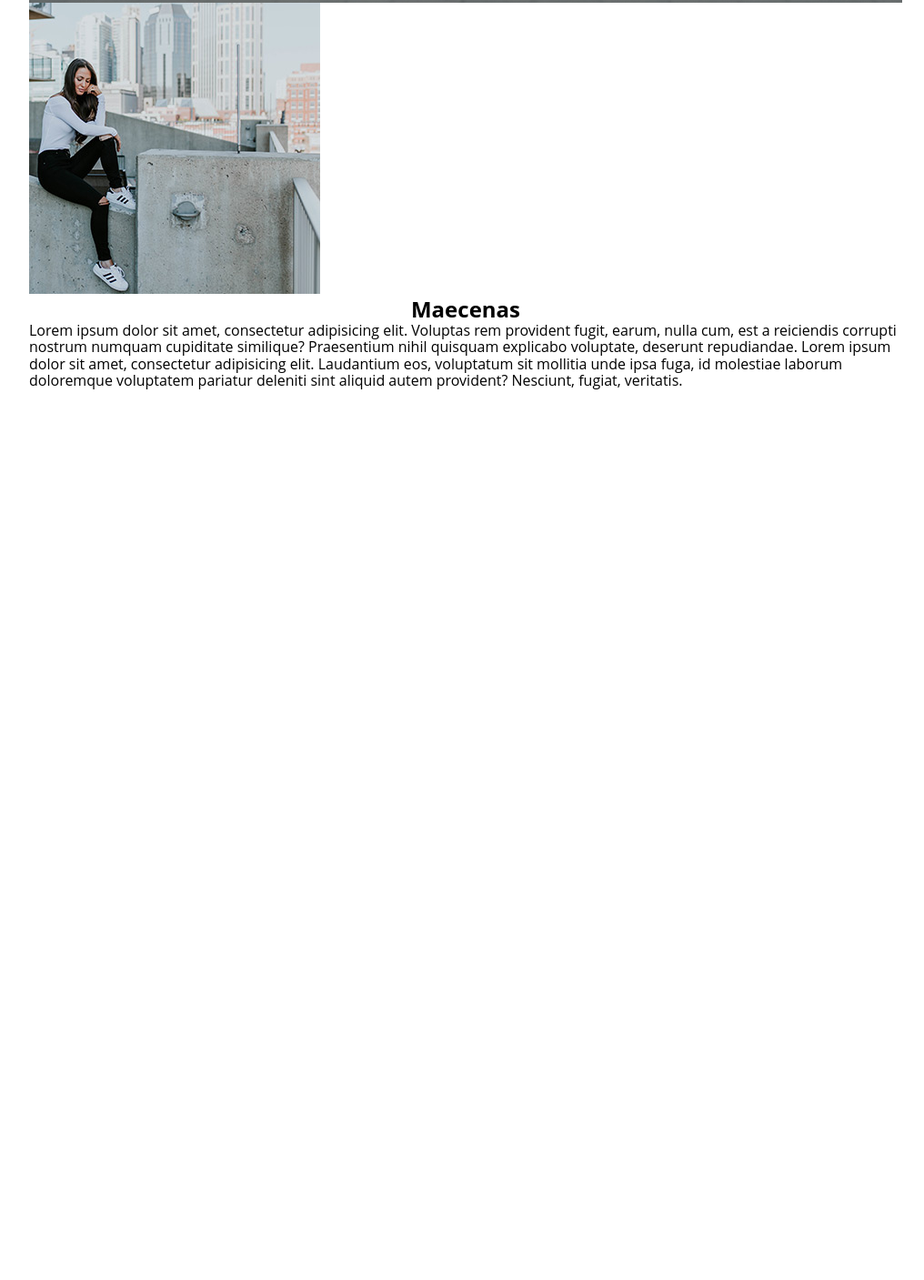
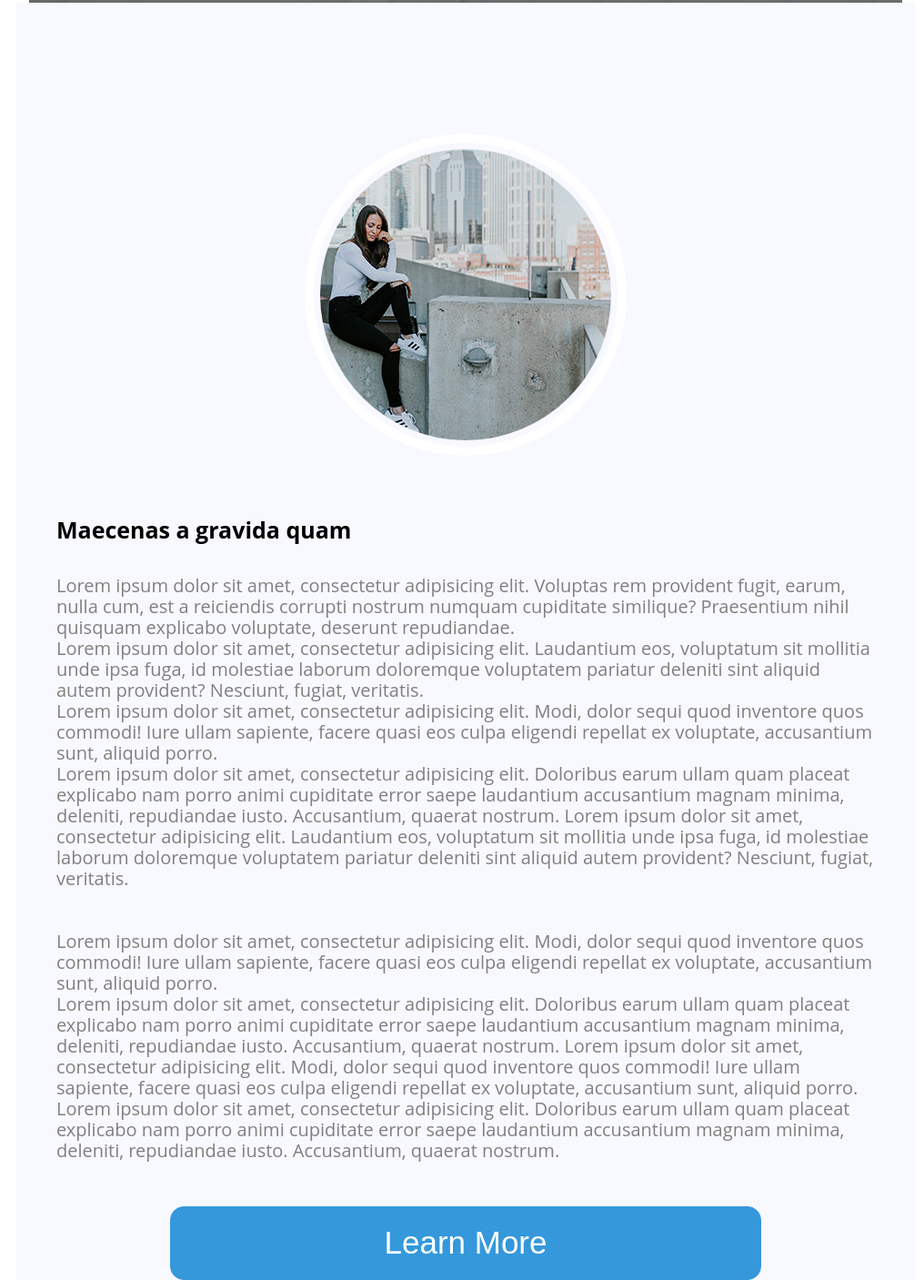
Before and after one commit to castroabigail/responsivescritorio, a plain HTML site: page index.html in a window 1280 px wide. Shown: the part 647-2054 px from the top of the page at 91% size, without its empty margins (128-1144 px from the left). Before the commit the page ends 1076 px from the top, so only its background shows below. Drawn offline with Linux system fonts and the light colour scheme.

Commit message:
complete seccion dos con css

```diff
--- a/css/style.css
+++ b/css/style.css
@@ -48,3 +48,38 @@ h1{
 	color: white;
 	margin-top: 3%;
 }
+.seccion2{
+	background-color: #F8F8FF;
+}
+.img1{
+	display: block;
+	margin:auto;
+	border-radius: 180px;
+	margin-top: 15%;
+	border: solid 10px white;
+	padding: 7px;
+}
+.Maecenas{
+	margin-top: 7%;
+	font-size: 25px;
+	margin-left: 30px;
+}
+.parrafo2{
+	margin-left: 30px;
+	margin-right: 30px;
+	margin-top: 35px;
+	color: gray;
+	font-size: 20px;
+}
+.botondos{
+	display: block;
+	margin:auto;
+	background-color: #3498db;
+	color: white;
+	padding: 2%;
+	border: solid 1px #3498db;
+	border-radius: 15px;
+	width: 650px;
+	margin-top: 50px;
+	font-size: 35px;
+}
--- a/index.html
+++ b/index.html
@@ -33,13 +33,22 @@
 		<button class="botonuno">Lear More</button>
 		</div>
 		</div>
-		<div>
-			<section class="seccion2">
-				<img src="img/pic01.jpg">
-				<h2 class="Maecenas text-center">Maecenas</h2>
-				<p>Lorem ipsum dolor sit amet, consectetur adipisicing elit. Voluptas rem provident fugit, earum, nulla cum, est a reiciendis corrupti nostrum numquam cupiditate similique? Praesentium nihil quisquam explicabo voluptate, deserunt repudiandae.
-				Lorem ipsum dolor sit amet, consectetur adipisicing elit. Laudantium eos, voluptatum sit mollitia unde ipsa fuga, id molestiae laborum doloremque voluptatem pariatur deleniti sint aliquid autem provident? Nesciunt, fugiat, veritatis.</p>
-
+		<div class="row">
+			<section class="col-12 seccion2">
+				<img class="img1" src="img/pic01.jpg">
+				<h2 class="Maecenas">Maecenas a gravida quam</h2>
+				<p class="parrafo2 text-izq">Lorem ipsum dolor sit amet, consectetur adipisicing elit. Voluptas rem provident fugit, earum, nulla cum, est a reiciendis corrupti nostrum numquam cupiditate similique? Praesentium nihil quisquam explicabo voluptate, deserunt repudiandae.<br>
+				Lorem ipsum dolor sit amet, consectetur adipisicing elit. Laudantium eos, voluptatum sit mollitia unde ipsa fuga, id molestiae laborum doloremque voluptatem pariatur deleniti sint aliquid autem provident? Nesciunt, fugiat, veritatis.<br>
+				Lorem ipsum dolor sit amet, consectetur adipisicing elit. Modi, dolor sequi quod inventore quos commodi! Iure ullam sapiente, facere quasi eos culpa eligendi repellat ex voluptate, accusantium sunt, aliquid porro.<br>
+				Lorem ipsum dolor sit amet, consectetur adipisicing elit. Doloribus earum ullam quam placeat explicabo nam porro animi cupiditate error saepe laudantium accusantium magnam minima, deleniti, repudiandae iusto. Accusantium, quaerat nostrum.
+				Lorem ipsum dolor sit amet, consectetur adipisicing elit. Laudantium eos, voluptatum sit mollitia unde ipsa fuga, id molestiae laborum doloremque voluptatem pariatur deleniti sint aliquid autem provident? Nesciunt, fugiat, veritatis.<br>
+				<br>
+				<br>
+				Lorem ipsum dolor sit amet, consectetur adipisicing elit. Modi, dolor sequi quod inventore quos commodi! Iure ullam sapiente, facere quasi eos culpa eligendi repellat ex voluptate, accusantium sunt, aliquid porro.<br>
+				Lorem ipsum dolor sit amet, consectetur adipisicing elit. Doloribus earum ullam quam placeat explicabo nam porro animi cupiditate error saepe laudantium accusantium magnam minima, deleniti, repudiandae iusto. Accusantium, quaerat nostrum.
+				Lorem ipsum dolor sit amet, consectetur adipisicing elit. Modi, dolor sequi quod inventore quos commodi! Iure ullam sapiente, facere quasi eos culpa eligendi repellat ex voluptate, accusantium sunt, aliquid porro.<br>
+				Lorem ipsum dolor sit amet, consectetur adipisicing elit. Doloribus earum ullam quam placeat explicabo nam porro animi cupiditate error saepe laudantium accusantium magnam minima, deleniti, repudiandae iusto. Accusantium, quaerat nostrum.</p>
+				<button class="botondos">Learn More</button>
 			</section>
 		</div>
 
```
